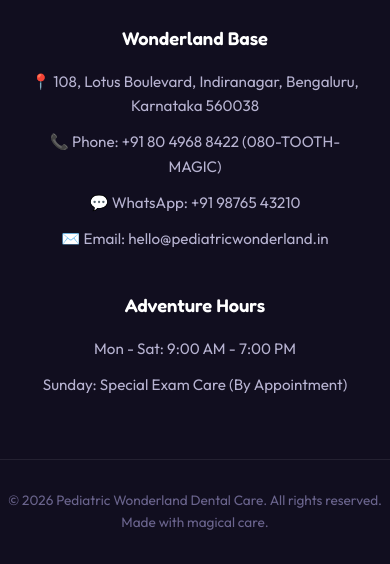
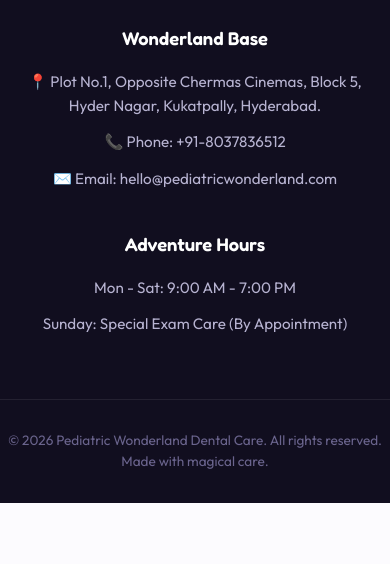
Before and after one commit to Teju-schoolprojects/Pediatric-wonderland, a plain HTML site: page index.html in a window 390 px wide. Shown: the part 11278-11842 px from the top of the page. After the commit the page ends 11781 px from the top, so only its background shows below. Drawn offline with Linux system fonts and the light colour scheme.

Commit message:
style: update Wonderland Base office address, phone and email to Hyderabad branch

```diff
--- a/index.html
+++ b/index.html
@@ -434,10 +434,9 @@
             </div>
             <div class="footer-contact">
                 <h4>Wonderland Base</h4>
-                <p>📍 108, Lotus Boulevard, Indiranagar, Bengaluru, Karnataka 560038</p>
-                <p>📞 Phone: +91 80 4968 8422 (080-TOOTH-MAGIC)</p>
-                <p>💬 WhatsApp: +91 98765 43210</p>
-                <p>✉️ Email: hello@pediatricwonderland.in</p>
+                <p>📍 Plot No.1, Opposite Chermas Cinemas, Block 5, Hyder Nagar, Kukatpally, Hyderabad.</p>
+                <p>📞 Phone: +91-8037836512</p>
+                <p>✉️ Email: hello@pediatricwonderland.com</p>
             </div>
             <div class="footer-hours">
                 <h4>Adventure Hours</h4>
```
